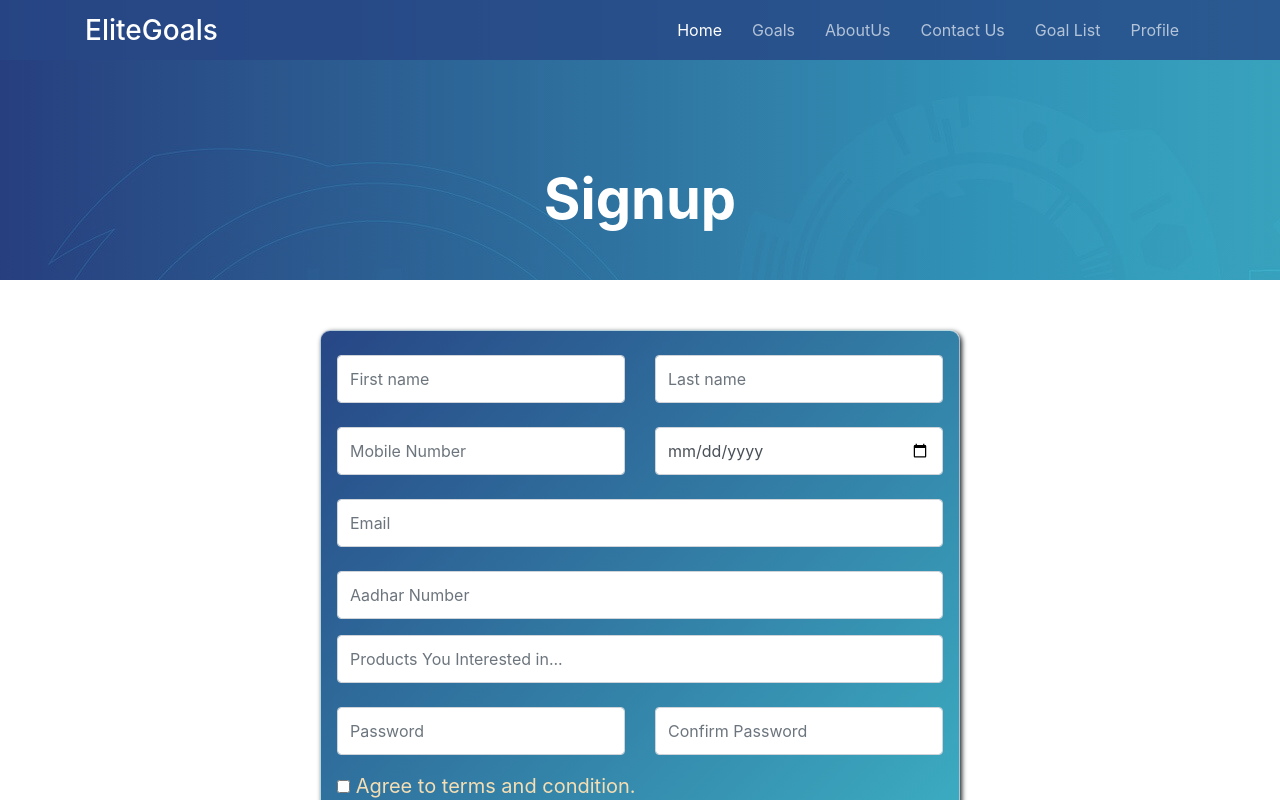
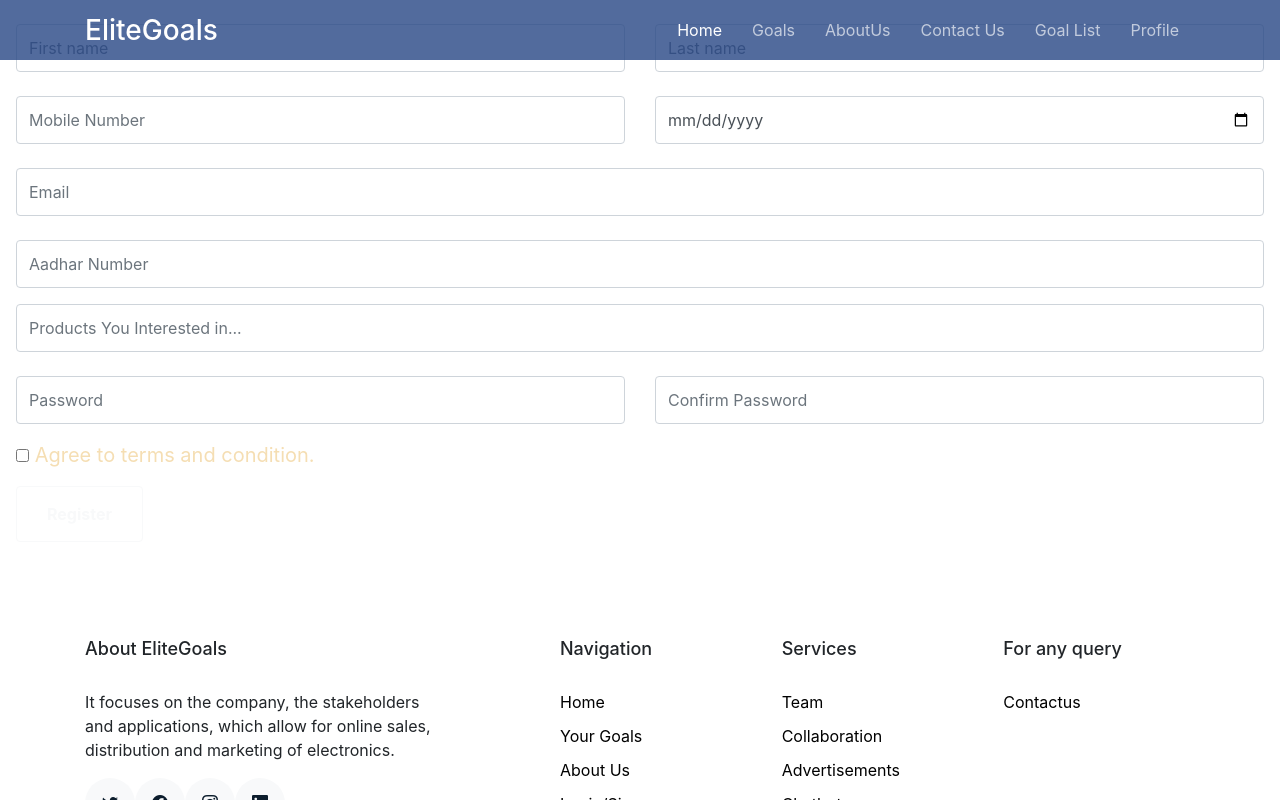
Before and after one commit to dhruv2210/EliteGoals, a React (Create React App) app in the folder investingoals/: page /Signup in a window 1280 px wide. Shown: the top 800 px of the page. Built offline with nearby package versions, Linux system fonts and the light colour scheme.

Commit message:
all done in otp-login-signup

```diff
--- a/investingoals/src/components/Otpverification.js
+++ b/investingoals/src/components/Otpverification.js
@@ -109,15 +109,23 @@ const Otpverification= () => {
             {showOTP ? (
                 <>
                 <br />
+
+                <div className="col-12 mt-3 mb-2 centers ">
                 <br />
-                <br />
-
                 <label
                   htmlFor="otp"
                   className="font-bold text-xl text-white text-center"
-                >
-                  Enter your OTP
+                  >
+                    <h5>
+
+                    {"\u00a0\u00a0\u00a0\u00a0"}
+                    {"\u00a0\u00a0\u00a0\u00a0"}
+                    Enter your OTP!!!
+                    </h5>
                 </label>
+                <br />
+                </div>
+
                 <OtpInput
                   value={otp}
                   onChange={setOtp}
@@ -125,15 +133,26 @@ const Otpverification= () => {
                   otpType="number"
                   disabled={false}
                   autoFocus
-                  className="opt-container "
+                  className="opt-container centers"
                 ></OtpInput>
+                  <br />
+                {"\u00a0\u00a0\u00a0\u00a0"}
+                {"\u00a0\u00a0\u00a0\u00a0"}
+                {"\u00a0\u00a0\u00a0\u00a0"}
+                {"\u00a0\u00a0\u00a0\u00a0"}
+
+
                 <button
                   onClick={onOTPVerify}
-                  className="bg-emerald-600 w-full flex gap-1 items-center justify-center py-2.5 text-white rounded"
+                  className="btn btn-outline-light centers"
                 >
 
                   <span>Verify OTP</span>
                 </button>
+
+                <br />
+                <br />
+                <br />
               </>
             ) : (
                 <>
--- a/investingoals/src/components/Signup.js
+++ b/investingoals/src/components/Signup.js
@@ -47,26 +47,10 @@ const Signup = () => {
   }
   return (
     <div>
-      <section className="hero-section inner-page">
+
+      <div className="main">
 
 
-        <div className="container">
-          <div className="row align-items-center">
-            <div className="col-12">
-              <div className="row justify-content-center">
-                <div className="col-md-7 text-center hero-text">
-                  <h1 data-aos="fade-up" data-aos-delay="0">
-                    Signup
-                  </h1>
-                </div>
-              </div>
-            </div>
-          </div>
-        </div>
-      </section>
-      <div className="main">
-
-        <div className="container signup box col-6" data-aos="fade-up">
 
           <form id="form" className="row form-control-lg">
             <div className="col-6 mt-3 mb-2">
@@ -164,7 +148,6 @@ const Signup = () => {
             </div>
 
           </form>
-        </div>
       </div>
     </div>
   )
```
